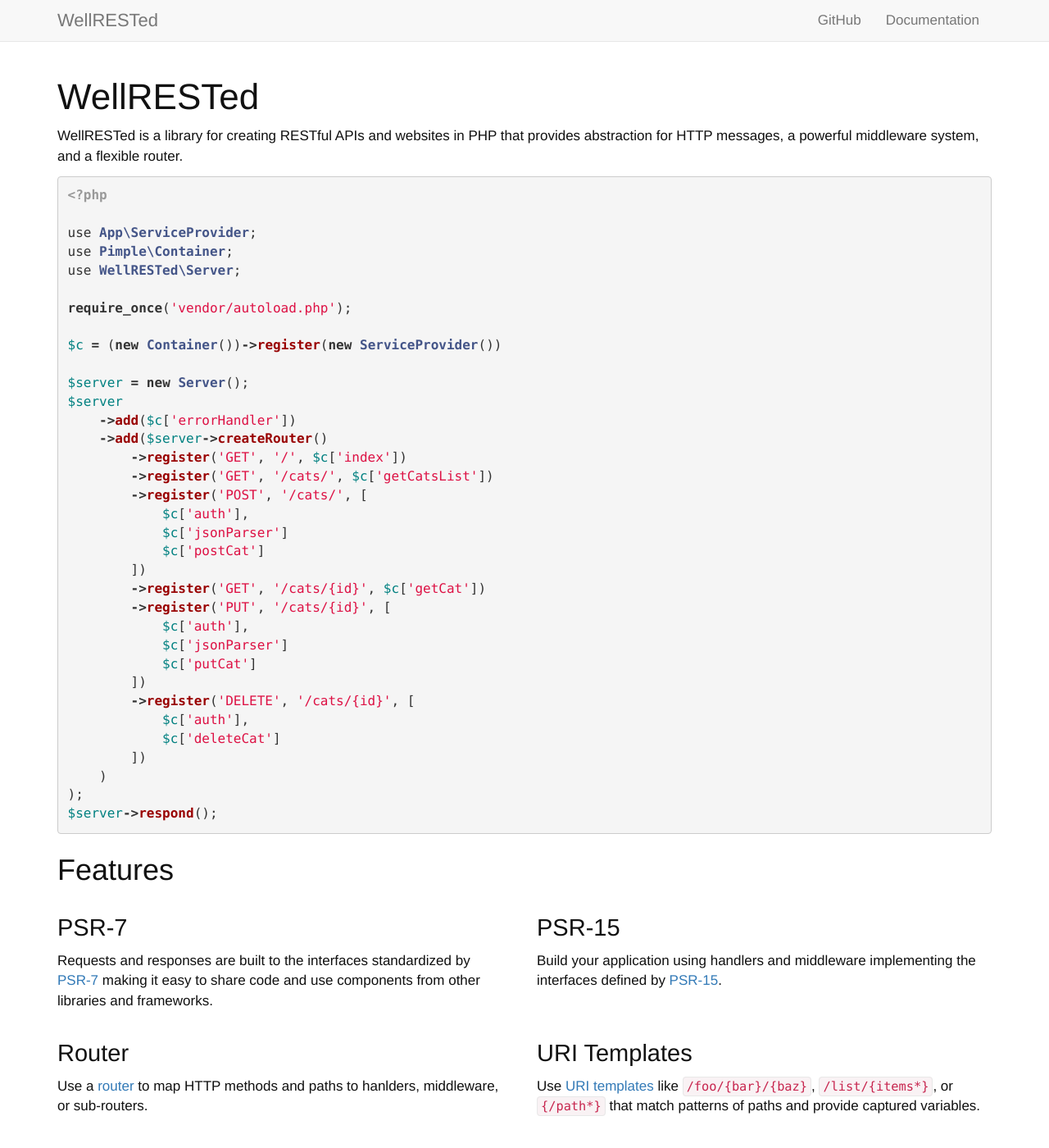
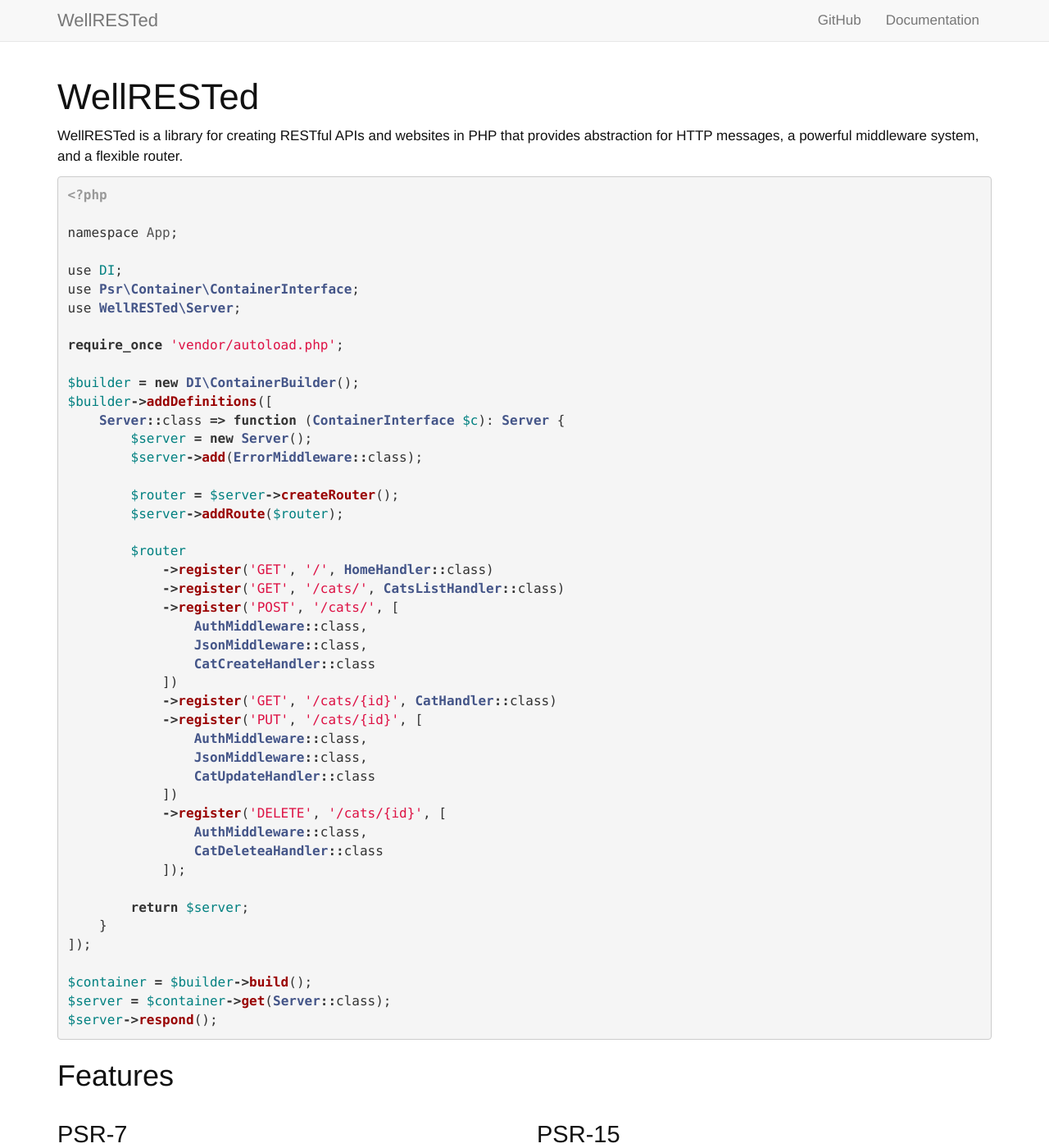
Before and after one commit to wellrestedphp/wellrestedphp.github.io, a Jekyll site: the page built from index.html, in a window 1280 px wide and 1400 px high. Shown: the whole window at 82% size. Built offline with Jekyll 4.4.1, drawn with Linux system fonts in a browser that asks for light colours; some of the changed text lies outside the part shown.

Commit message:
Update home page for version 6

```diff
--- a/index.html
+++ b/index.html
@@ -12,37 +12,48 @@
 {% highlight php %}
 <?php
 
-use App\ServiceProvider;
-use Pimple\Container;
+namespace App;
+
+use DI;
+use Psr\Container\ContainerInterface;
 use WellRESTed\Server;
 
-require_once('vendor/autoload.php');
+require_once 'vendor/autoload.php';
 
-$c = (new Container())->register(new ServiceProvider())
+$builder = new DI\ContainerBuilder();
+$builder->addDefinitions([
+    Server::class => function (ContainerInterface $c): Server {
+        $server = new Server();
+        $server->add(ErrorMiddleware::class);
 
-$server = new Server();
-$server
-    ->add($c['errorHandler'])
-    ->add($server->createRouter()
-        ->register('GET', '/', $c['index'])
-        ->register('GET', '/cats/', $c['getCatsList'])
-        ->register('POST', '/cats/', [
-            $c['auth'],
-            $c['jsonParser']
-            $c['postCat']
-        ])
-        ->register('GET', '/cats/{id}', $c['getCat'])
-        ->register('PUT', '/cats/{id}', [
-            $c['auth'],
-            $c['jsonParser']
-            $c['putCat']
-        ])
-        ->register('DELETE', '/cats/{id}', [
-            $c['auth'],
-            $c['deleteCat']
-        ])
-    )
-);
+        $router = $server->createRouter();
+        $server->addRoute($router);
+
+        $router
+            ->register('GET', '/', HomeHandler::class)
+            ->register('GET', '/cats/', CatsListHandler::class)
+            ->register('POST', '/cats/', [
+                AuthMiddleware::class,
+                JsonMiddleware::class,
+                CatCreateHandler::class
+            ])
+            ->register('GET', '/cats/{id}', CatHandler::class)
+            ->register('PUT', '/cats/{id}', [
+                AuthMiddleware::class,
+                JsonMiddleware::class,
+                CatUpdateHandler::class
+            ])
+            ->register('DELETE', '/cats/{id}', [
+                AuthMiddleware::class,
+                CatDeleteaHandler::class
+            ]);
+
+        return $server;
+    }
+]);
+
+$container = $builder->build();
+$server = $container->get(Server::class);
 $server->respond();
 {% endhighlight %}
 
@@ -82,8 +93,9 @@
         </div>
         <div class="col-sm-6">
             <h3>Dependency Injection</h3>
-            <p>WellRESTed does not supply a DI container; it's designed to play nicely
-                with the container of your choice.</p>
+            <p>WellRESTed does not supply a DI container, but can work with any
+                an any <a class="no-break" href="https://www.php-fig.org/psr/psr-11/">PSR-11</a>
+                container.</p>
         </div>
     </div>
 
```
Also changed, not shown: other parts of index.html (+2 -2 lines).
